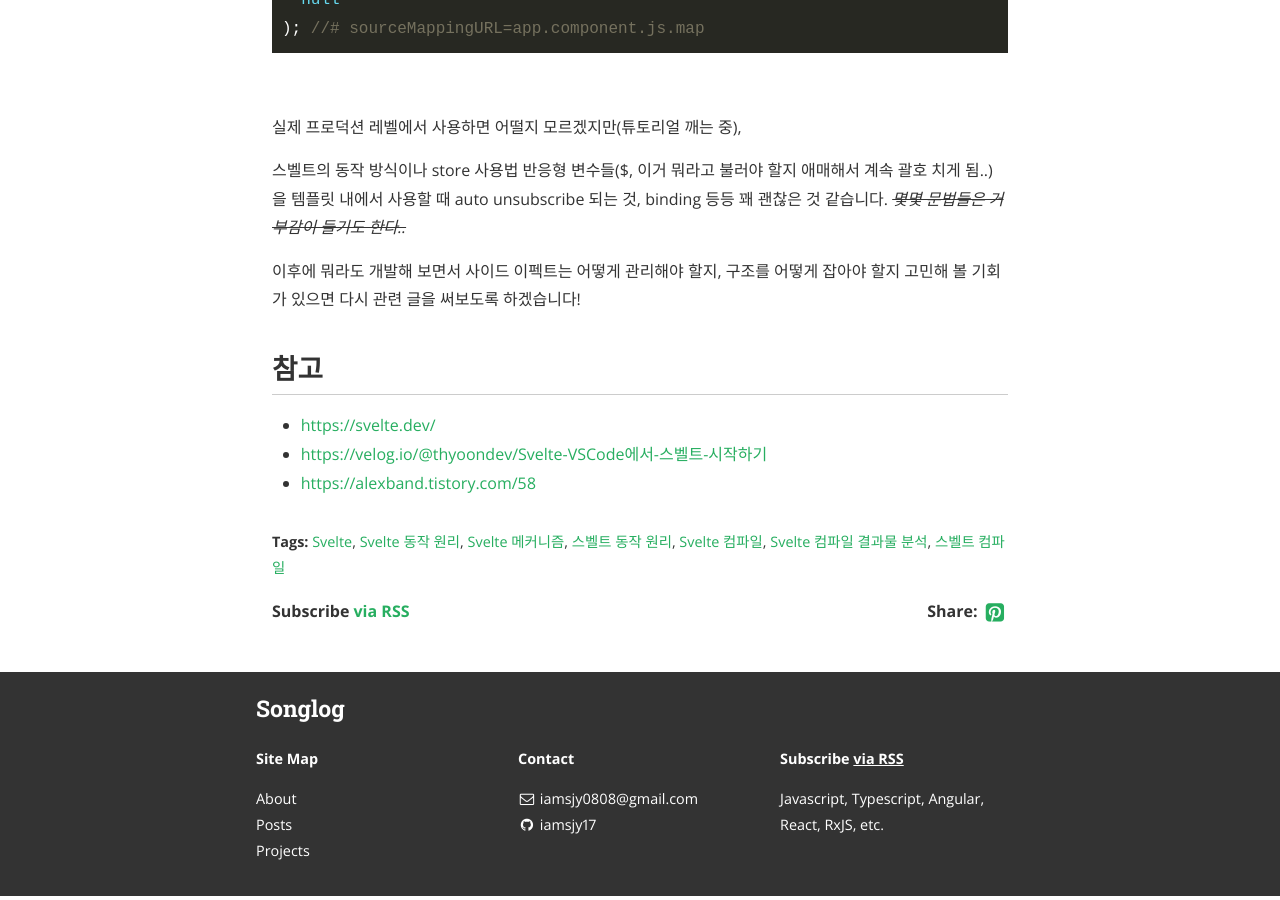
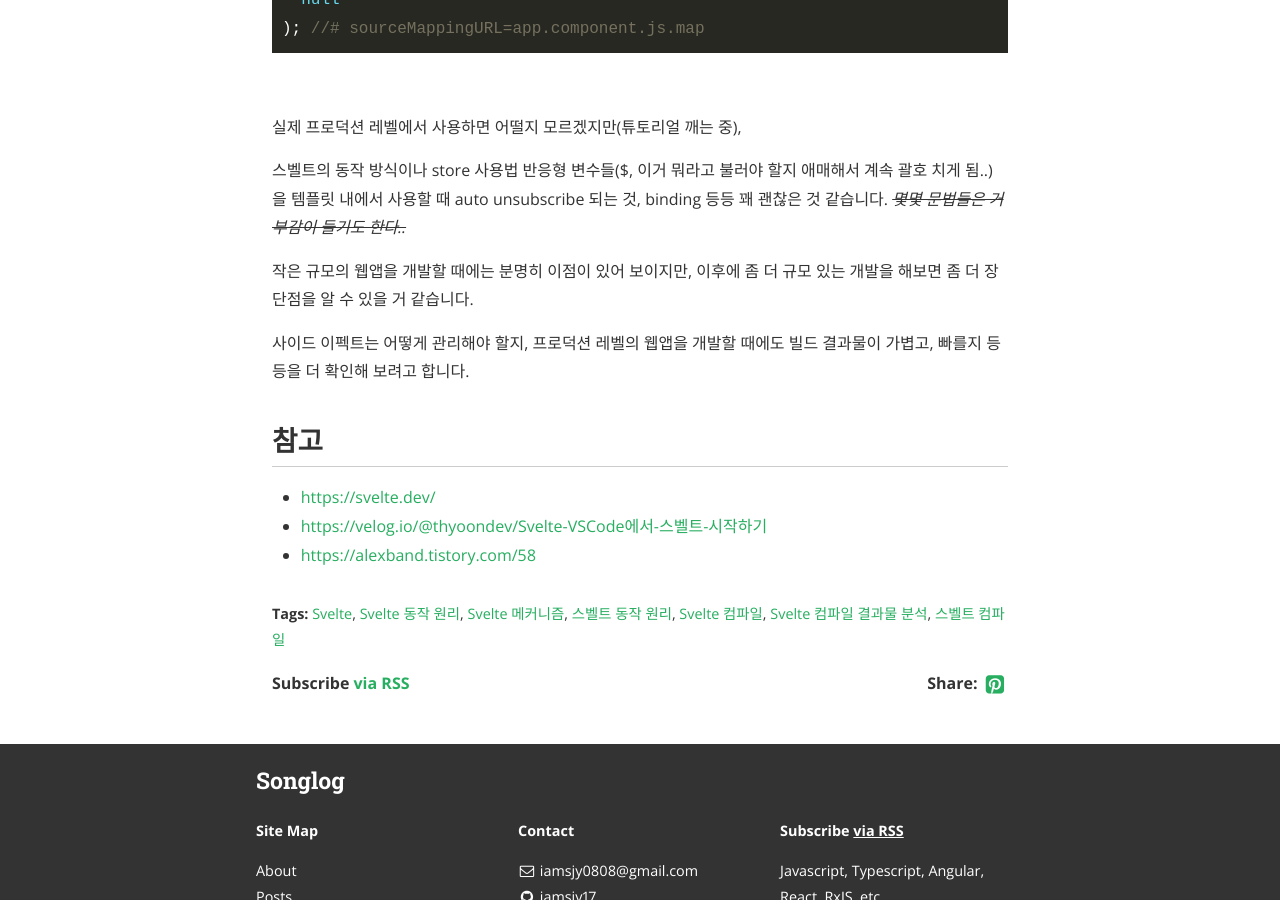
Before and after one commit to iamsjy17/iamsjy17.github.io, a Jekyll site: the page built from _posts/2022-04-30-svelte-mechanism.md, in a window 1280 px wide and 900 px high, scrolled down 18129 px. Built offline with Jekyll 4.4.1, drawn with Linux system fonts in a browser that asks for light colours; nearby versions of some CDN libraries; some web fonts are replaced; comment, search, counter and statistics services are not loaded; some of the changed text lies outside the part shown.

Commit message:
svelte 문서 일부 수정

```diff
--- a/_posts/2022-04-30-svelte-mechanism.md
+++ b/_posts/2022-04-30-svelte-mechanism.md
@@ -20,7 +20,7 @@ tags:
 
 어떻게 프레임워크가 없는 작은 js로 컴파일 되는데, Virtual DOM 보다 Incremental DOM 보다 빠르고, Store, Reactivity, Binding (단방향, 양방향) 을 모두 지원하는 코드가 다 포함될까요?
 
-그래서 컴파일된 js 파일을 뜯어보기로 했습니다.
+그래서 컴파일 결과물을 분석해 보기로 했습니다!
 
 ## 앱 만들기
 
@@ -645,7 +645,9 @@ AppComponent.ngComponentDef = i0.ɵɵdefineComponent({
 
 스벨트의 동작 방식이나 store 사용법 반응형 변수들($, 이거 뭐라고 불러야 할지 애매해서 계속 괄호 치게 됨..) 을 템플릿 내에서 사용할 때 auto unsubscribe 되는 것, binding 등등 꽤 괜찮은 것 같습니다. _~~몇몇 문법들은 거부감이 들기도 한다..~~_
 
-이후에 뭐라도 개발해 보면서 사이드 이펙트는 어떻게 관리해야 할지, 구조를 어떻게 잡아야 할지 고민해 볼 기회가 있으면 다시 관련 글을 써보도록 하겠습니다!
+작은 규모의 웹앱을 개발할 때에는 분명히 이점이 있어 보이지만, 이후에 좀 더 규모 있는 개발을 해보면 좀 더 장단점을 알 수 있을 거 같습니다.
+
+사이드 이펙트는 어떻게 관리해야 할지, 프로덕션 레벨의 웹앱을 개발할 때에도 빌드 결과물이 가볍고, 빠를지 등등을 더 확인해 보려고 합니다.
 
 ## 참고
 
```
